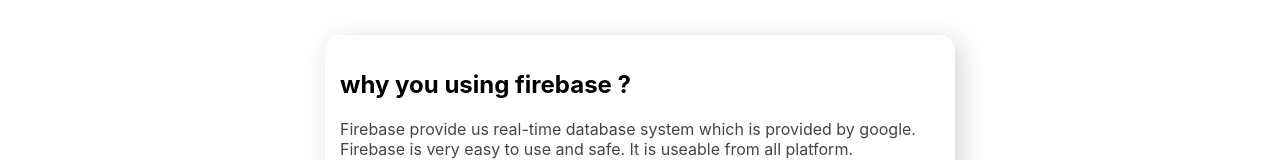
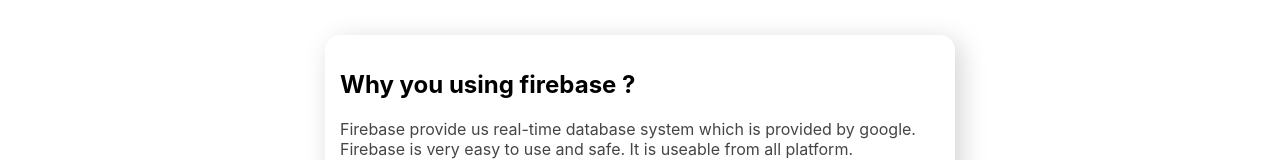
Before and after one commit to hrz07/track, a React (Create React App) app: page /blog in a window 1280 px wide. Shown: the part 392-552 px from the top of the page. Built offline with nearby package versions, Linux system fonts and the light colour scheme; no server answers.

Commit message:
deploy done

```diff
--- a/src/Components/Blog/Blog.js
+++ b/src/Components/Blog/Blog.js
@@ -9,7 +9,7 @@
                 <p>Authentication is a system to verify a person who is this. Authentication system is changeable by user. In the other side, Authorization means what type of data user can data user can access or use. Authorization system is not changeable by user.</p>
             </div>
             <div className='qa-box'>
-                <h2>why you using firebase ?</h2>
+                <h2>Why you using firebase ?</h2>
                 <p>Firebase provide us real-time database system which is provided by google. Firebase is very easy to use and safe. It is useable from all platform. </p>
                 <p>Here some Alternatives of firebase:</p>
                 <li>Parse</li>
```
Also changed, not shown: firebase.json (added), 2 other files (tests, documents, lock files or other folders).
